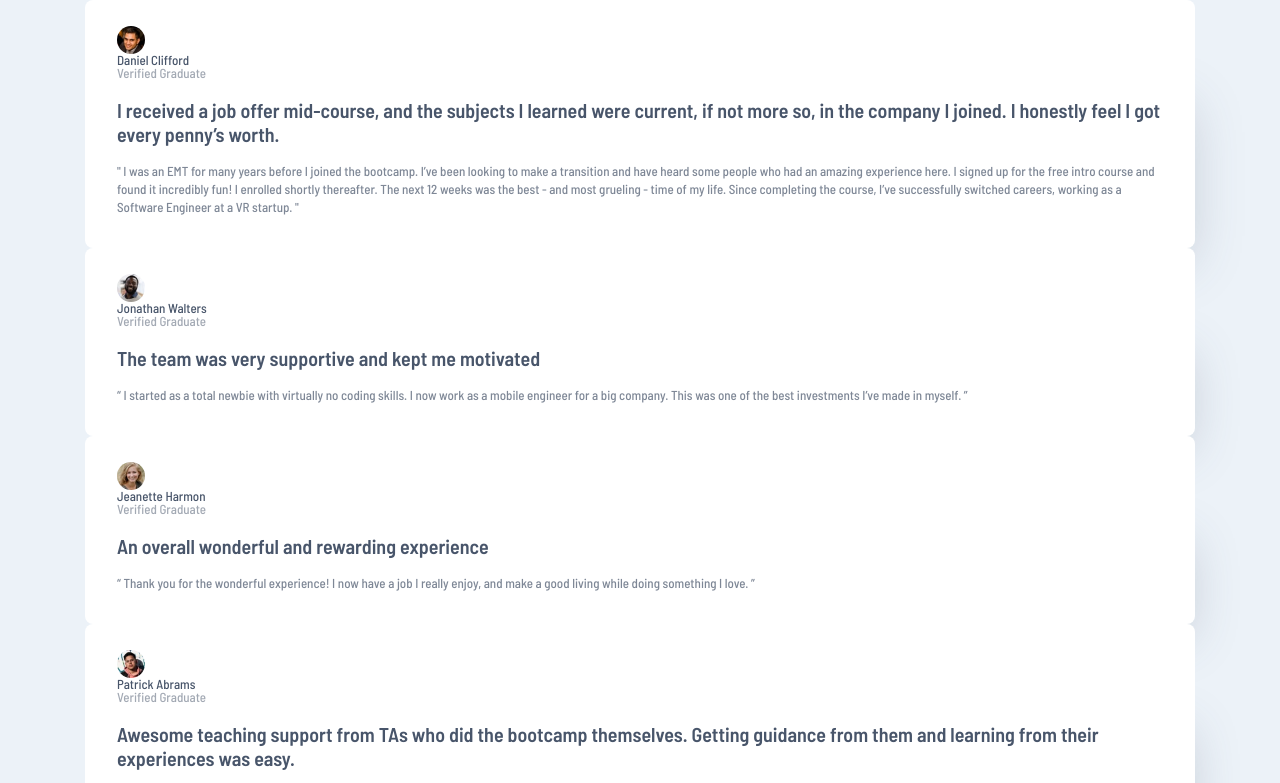
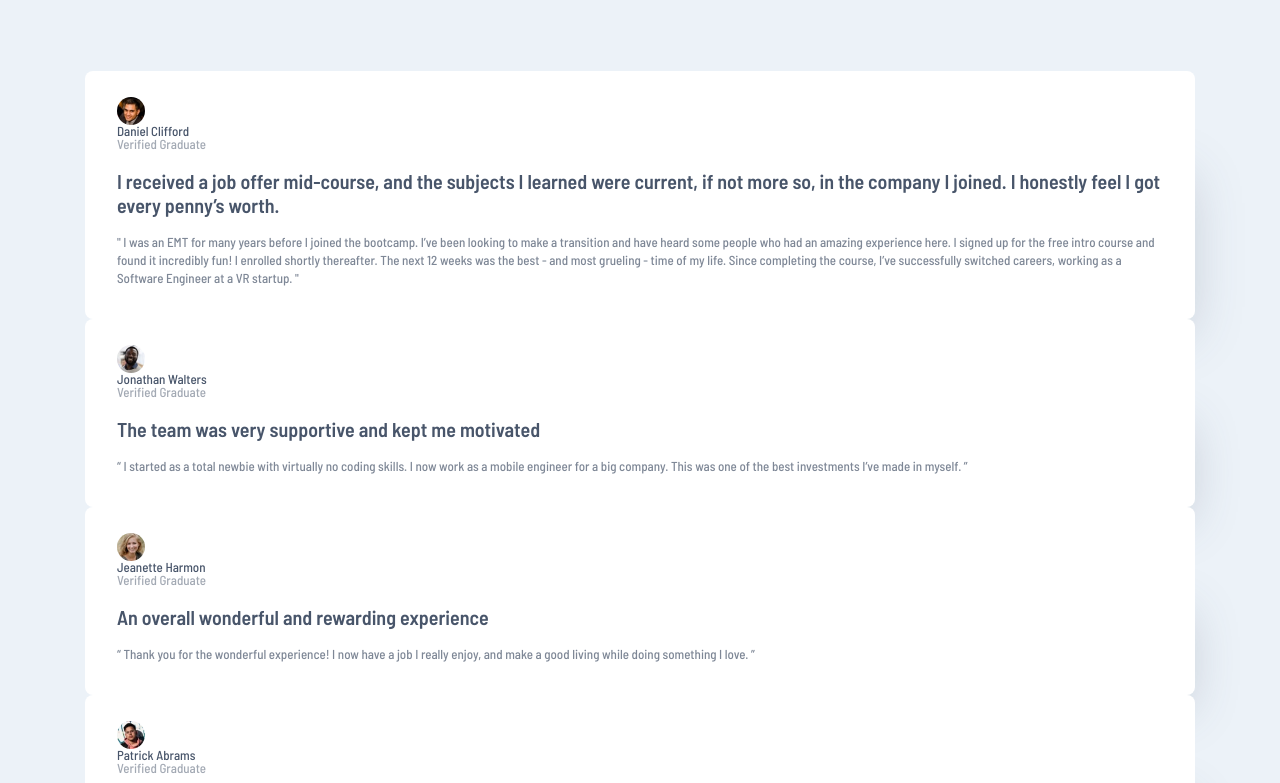
Before and after one commit to solracss/fem-testimonials-grid-section, a website built with Vite: page src/index.html in a window 1280 px wide. Shown: the top 783 px of the page. Built offline with nearby package versions, Linux system fonts and the light colour scheme.

Commit message:
add padding-block to main tag

```diff
--- a/src/sass/_layout.scss
+++ b/src/sass/_layout.scss
@@ -10,6 +10,10 @@ body {
 	background-color: $clr-primary-200;
 }
 
+main {
+	padding-block: 4.4375rem;
+}
+
 .container {
 	width: min(100% - 3rem, 69.375rem);
 	margin-inline: auto;
```
